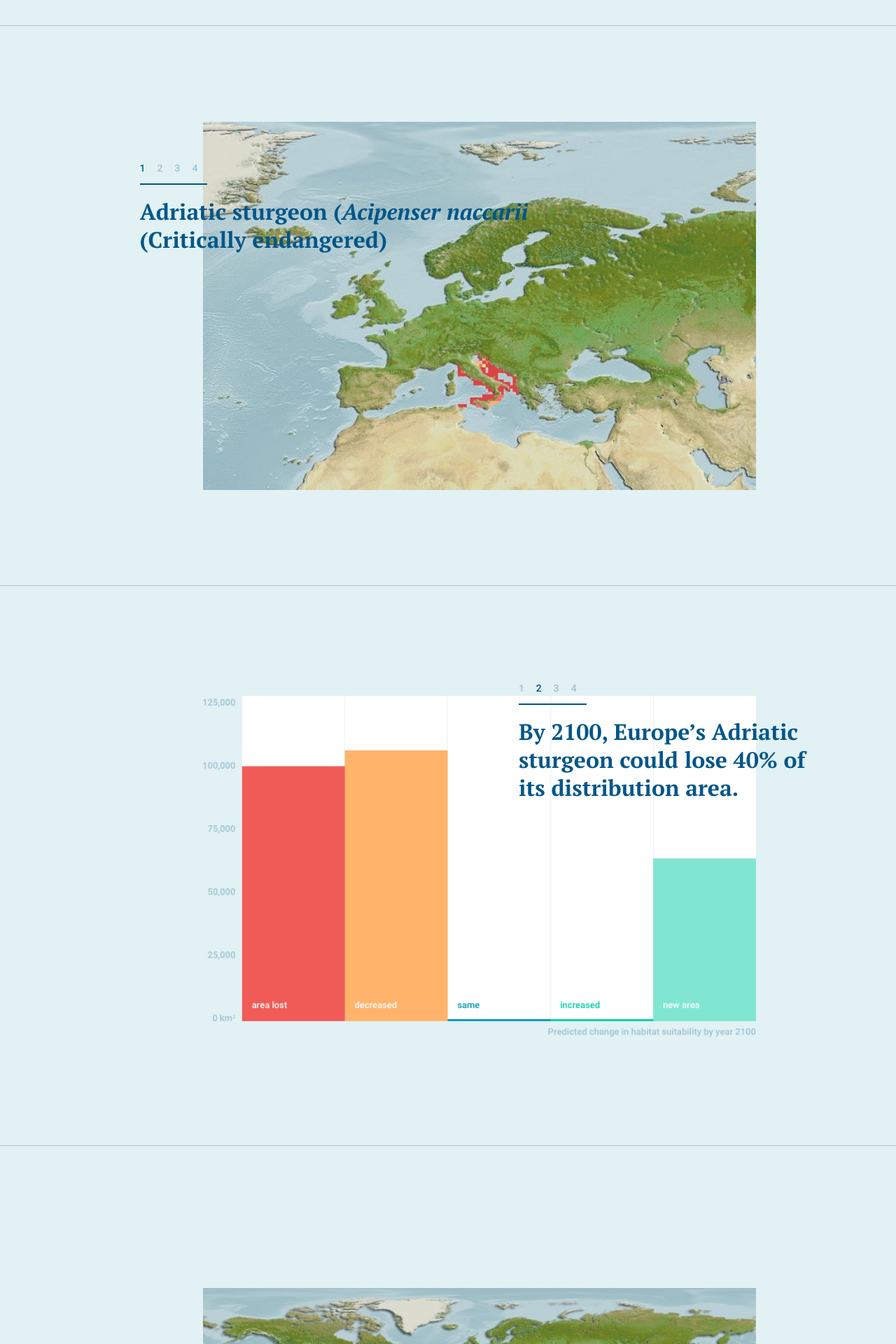
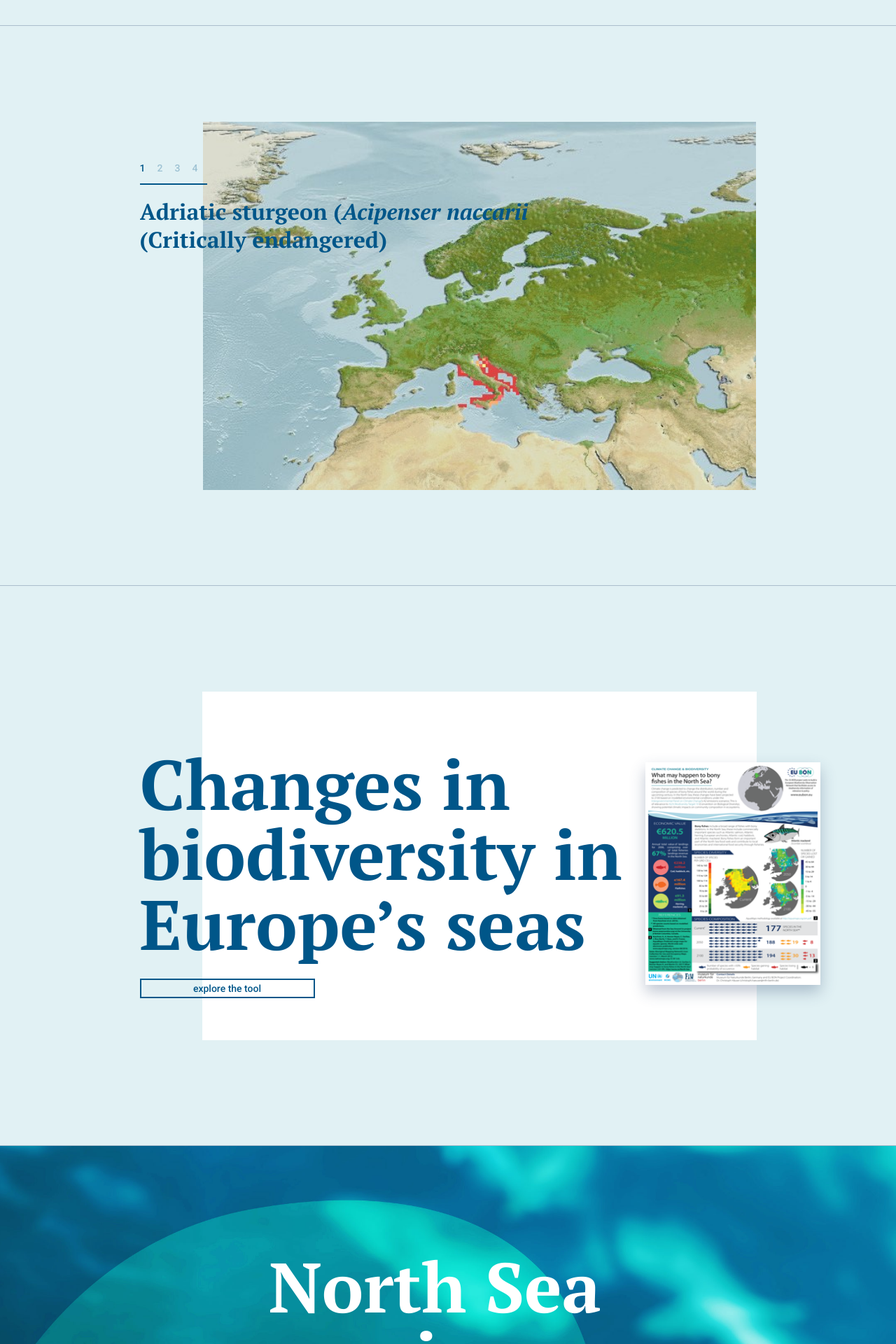
Before and after one commit to Vizzuality/aquamaps-viz, a PHP site: page / in a window 1280 px wide. Shown: the part 4000-5920 px from the top of the page at 70% size. Run offline with PHP 8.4, Linux system fonts and the light colour scheme; some libraries are stand-ins or nearby versions; some web fonts are replaced.

Commit message:
Group the inverse blocks in one

```diff
--- a/index.php
+++ b/index.php
@@ -354,7 +354,7 @@
 				</div>
 			</section>
 			<!-- section map -->
-			<section id="inverse-map" class="section block inverse" data-nav="inverse" data-logo="inverse">
+			<section id="inverse-map" class="section block inverse" data-nav="inverse" data-logo="inverse" data-page="1">
 				<!-- section content (map) -->
 				<div class="section-holder">
 					<div class="container">
@@ -368,10 +368,10 @@
 								<div class="text-block add">
 									<!-- paging -->
 									<ul class="paging">
-										<li class="active">1</li>
-										<li onclick="goTo('inverse-graph');">2</li>
-                    <li onclick="goTo('inverse-map2');">3</li>
-										<li onclick="goTo('inverse-graph2');">4</li>
+                    <li class="active" data-value="1">1</li>
+                    <li data-value="2">2</li>
+                    <li data-value="3">3</li>
+                    <li data-value="4">4</li>
 									</ul>
 									<div class="text-mask">
                     <h2><a href="http://www.aquamaps.org/am_eubon/premap.php?map=cached&SpecID=Fis-29589&cache=1&type_of_map=regular" target="_blank">Adriatic sturgeon (<i>Acipenser naccarii</i></a> (Critically endangered)</h2>
@@ -383,7 +383,7 @@
 				</div>
 			</section>
 			<!-- section graph -->
-			<section id="inverse-graph" class="section block inverse" data-nav="inverse" data-logo="inverse">
+			<section id="inverse-graph" class="section block inverse is-hidden" data-nav="inverse" data-logo="inverse" data-page="2">
 				<!-- section content (graph) -->
 				<div class="section-holder">
 					<div class="container">
@@ -398,10 +398,10 @@
 								<div class="text-block" style="vertical-align: top;">
 									<!-- paging -->
 									<ul class="paging">
-										<li onclick="goTo('inverse-map');">1</li>
-										<li class="active">2</li>
-                    <li onclick="goTo('inverse-map2');">3</li>
-                    <li onclick="goTo('inverse-graph');">4</li>
+                    <li data-value="1">1</li>
+                    <li class="active" data-value="2">2</li>
+                    <li data-value="3">3</li>
+                    <li data-value="4">4</li>
 									</ul>
 									<div class="text-mask">
 										<h2>By 2100, Europe’s Adriatic sturgeon could lose 40% of its distribution area.</h2>
@@ -413,7 +413,7 @@
 				</div>
 			</section>
       <!-- section map -->
-      <section id="inverse-map2" class="section block inverse" data-nav="inverse" data-logo="inverse">
+      <section id="inverse-map2" class="section block inverse is-hidden" data-nav="inverse" data-logo="inverse" data-page="3">
         <!-- section content (map) -->
         <div class="section-holder">
           <div class="container">
@@ -427,10 +427,10 @@
                 <div class="text-block add" style="vertical-align: bottom;">
                   <!-- paging -->
                   <ul class="paging">
-                    <li onclick="goTo('inverse-map');">1</li>
-                    <li onclick="goTo('inverse-graph');">2</li>
-                    <li class="active">3</li>
-                    <li onclick="goTo('inverse-graph2');">4</li>
+                    <li data-value="1">1</li>
+                    <li data-value="2">2</li>
+                    <li class="active" data-value="3">3</li>
+                    <li data-value="4">4</li>
                   </ul>
                   <div class="text-mask">
                     <h2><a href="http://www.aquamaps.org/am_eubon/premap.php?map=cached&SpecID=Fis-23061&expert_id=7&cache=1&type_of_map=regular" target="_blank">Carcharhinus longimanus</a> Oceanic whitetip shark (Vulnerable)</h2>
@@ -442,7 +442,7 @@
         </div>
       </section>
 			<!-- section graph -->
-			<section id="inverse-graph2" class="section block inverse" data-nav="inverse" data-logo="inverse">
+			<section id="inverse-graph2" class="section block inverse is-hidden" data-nav="inverse" data-logo="inverse" data-page="4">
 				<!-- section content (graph) -->
 				<div class="section-holder">
 					<div class="container">
@@ -457,10 +457,10 @@
 								<div class="text-block" style="vertical-align: top">
 									<!-- paging -->
 									<ul class="paging">
-										<li onclick="goTo('inverse-map');">1</li>
-                    <li onclick="goTo('inverse-graph');">2</li>
-                    <li onclick="goTo('inverse-map2');">3</li>
-										<li class="active">4</li>
+                    <li data-value="1">1</li>
+                    <li data-value="2">2</li>
+                    <li data-value="3">3</li>
+                    <li class="active" data-value="4">4</li>
 									</ul>
 									<div class="text-mask">
 										<h2>By 2100, Oceanic whitetip shark could lose 21% of its distribution area.</h2>
--- a/js/index.js
+++ b/js/index.js
@@ -3,10 +3,11 @@ $( window ).load(function() {
   procedureSelect = $('.procedure .js_select');
   procedureSliders = [];
   procedurePics = $('.procedure .js_pic_slide');
+  inversePaginators = $('.inverse .paging li');
   modal = $('.c-show-pic-modal');
 
   procedurePaginators.on('click', function () {
-    changeProcedurePage($(this).data('value'));
+    changeProcedurePage($(this).data('value'), 'procedure');
   });
 
   procedureSelect.on('change', function () {
@@ -15,6 +16,10 @@ $( window ).load(function() {
 
   procedurePics.on('click', function () {
     loadPicModal($(this).data('pic-url'), $(this).data('pic-name'));
+  });
+
+  inversePaginators.on('click', function () {
+    changeBlockPage($(this).data('value'), 'inverse');
   });
 
   $('.js_show_pic_modal_close').on('click', hideModal);
@@ -53,13 +58,15 @@ function hideModal () {
   modal.addClass('is-hidden');
 }
 
-function changeProcedurePage (page) {
-  var selectedPage = $('.procedure[data-page="' + page + '"]')
+function changeBlockPage (page, blockId) {
+  var selectedPage = $('.' + blockId +'[data-page="' + page + '"]');
 
   selectedPage.removeClass('is-hidden');
-  $('.procedure:not([data-page="' + page + '"])').addClass('is-hidden');
+  $('.' + blockId +':not([data-page="' + page + '"])').addClass('is-hidden');
 
-  loadProcedureSlider(selectedPage.find('.js_slider:first').data('specie-id'));
+  if (blockId === 'procedure') {
+    loadProcedureSlider(selectedPage.find('.js_slider:first').data('specie-id'));
+  }
 }
 
 function goTo (sectionId) {
```
